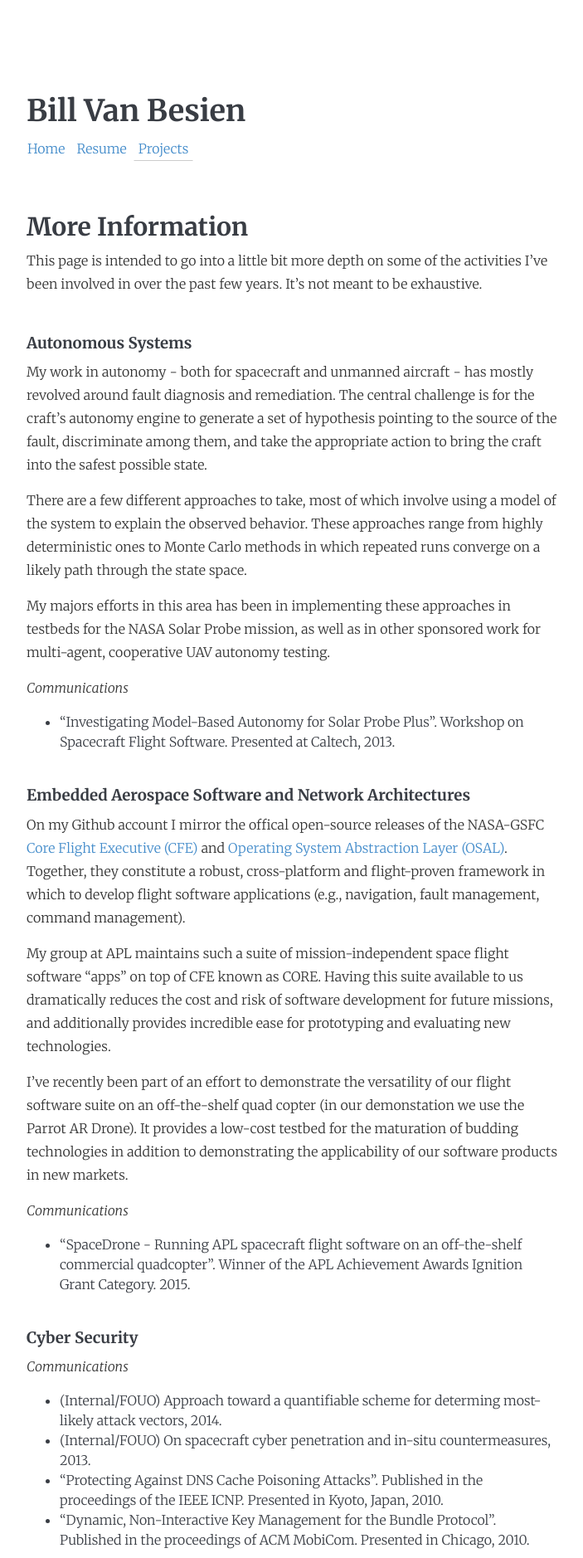
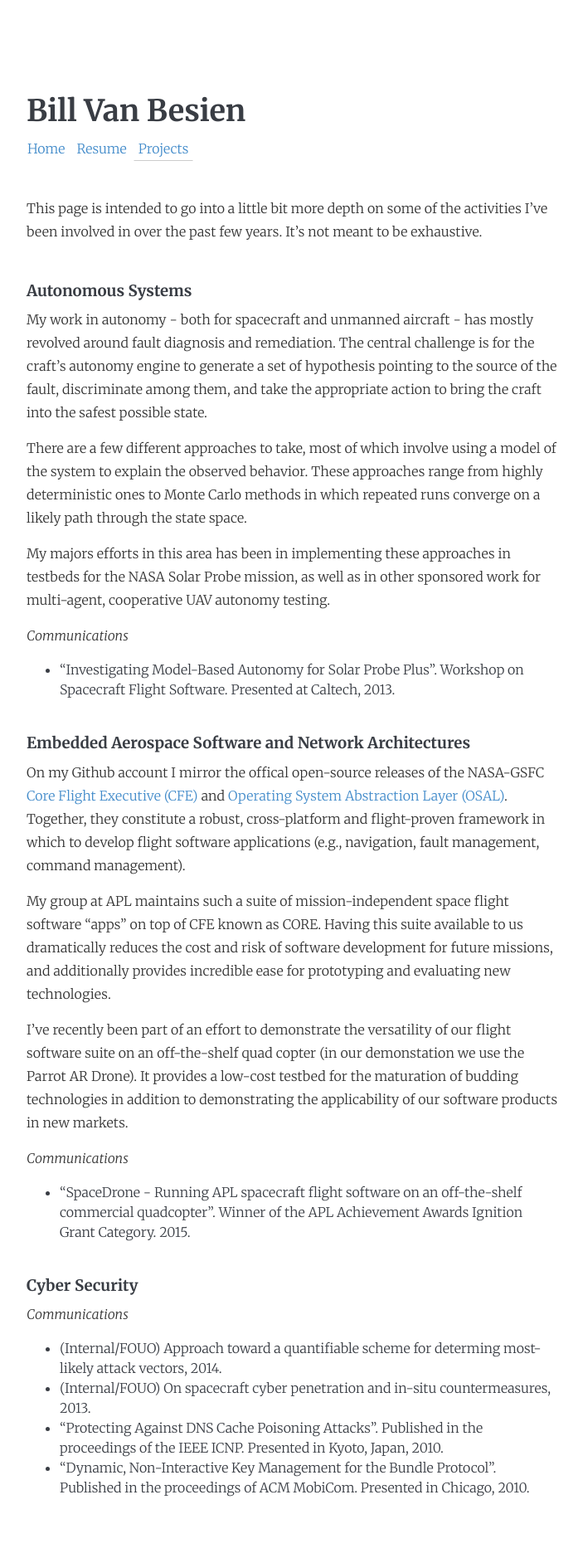
Before and after one commit to billvb/billvb.github.io, a Jekyll site: the page built from projects.md, in a window 1280 px wide. Shown: the whole page at 83% size, without its empty margins (38-741 px from the left). Built offline with Jekyll 4.4.1, drawn with Linux system fonts in a browser that asks for light colours; nearby versions of some CDN libraries; after the commit the page ends 1815 px from its top, so only the background shows below that.

Commit message:
Update projects.md

```diff
--- a/projects.md
+++ b/projects.md
@@ -2,8 +2,6 @@
 title: Projects
 layout: base
 ---
-
-## More Information
 
 This page is intended to go into a little bit more depth on some of the activities I've been involved in over the past few years. It's not meant to be exhaustive.
 
```
